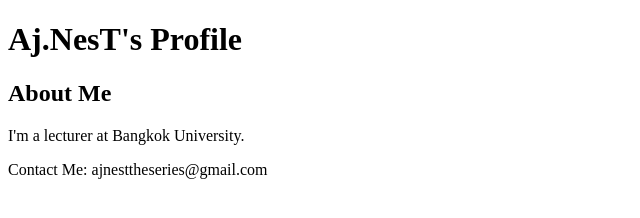
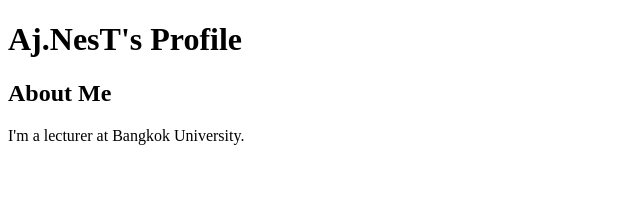
Before and after one commit to ajnesttheseries/ajnest-profile-project, a plain HTML site: page index.html in a window 1280 px wide. Shown: the whole page, without its empty margins (0-640 px from the left). Drawn offline with Linux system fonts and the light colour scheme.

Commit message:
Revert "Add footer"
This reverts commit d5a196ef6d92f0dd97445b4def71a70b96720687.

```diff
--- a/index.html
+++ b/index.html
@@ -10,6 +10,5 @@
     <h1>Aj.NesT's Profile</h1>
     <h2>About Me</h2>
     <p>I'm a lecturer at Bangkok University.</p>
-    <footer>Contact Me: ajnesttheseries@gmail.com</footer>
 </body>
 </html>
```
